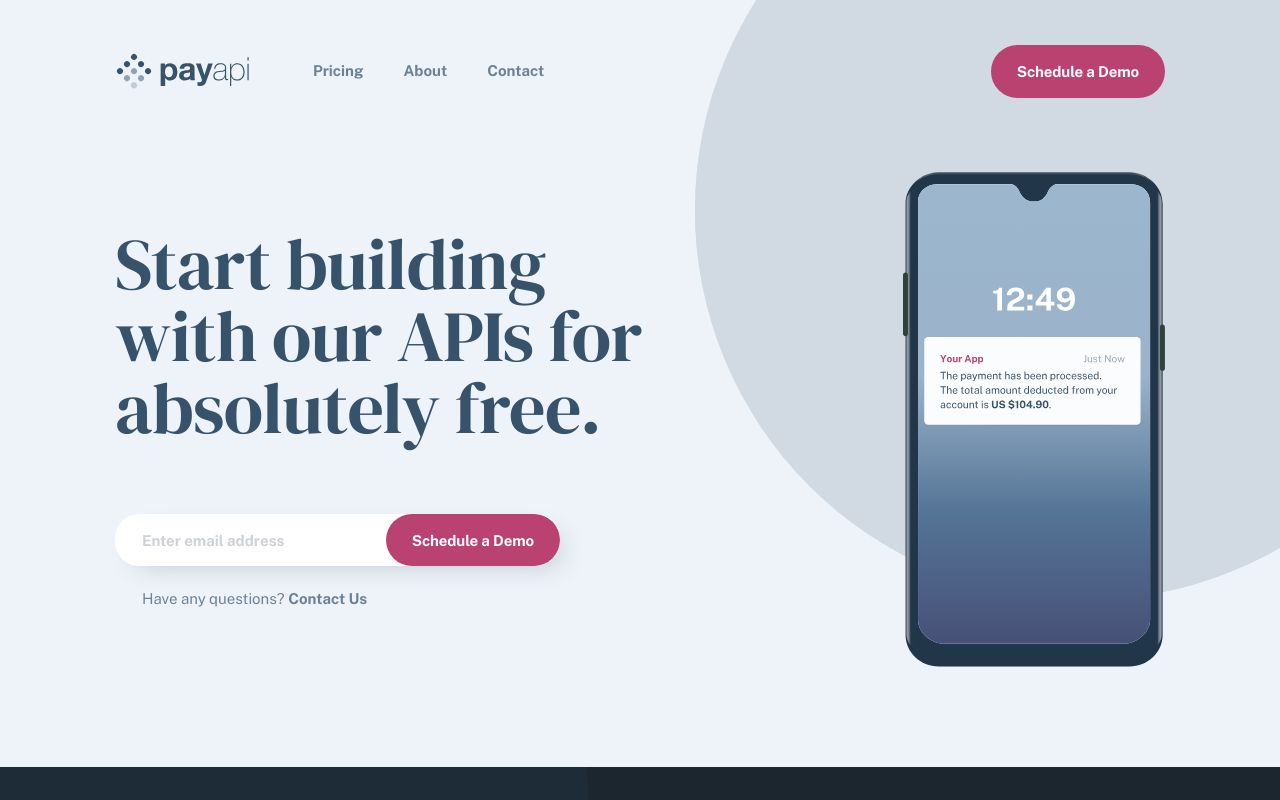
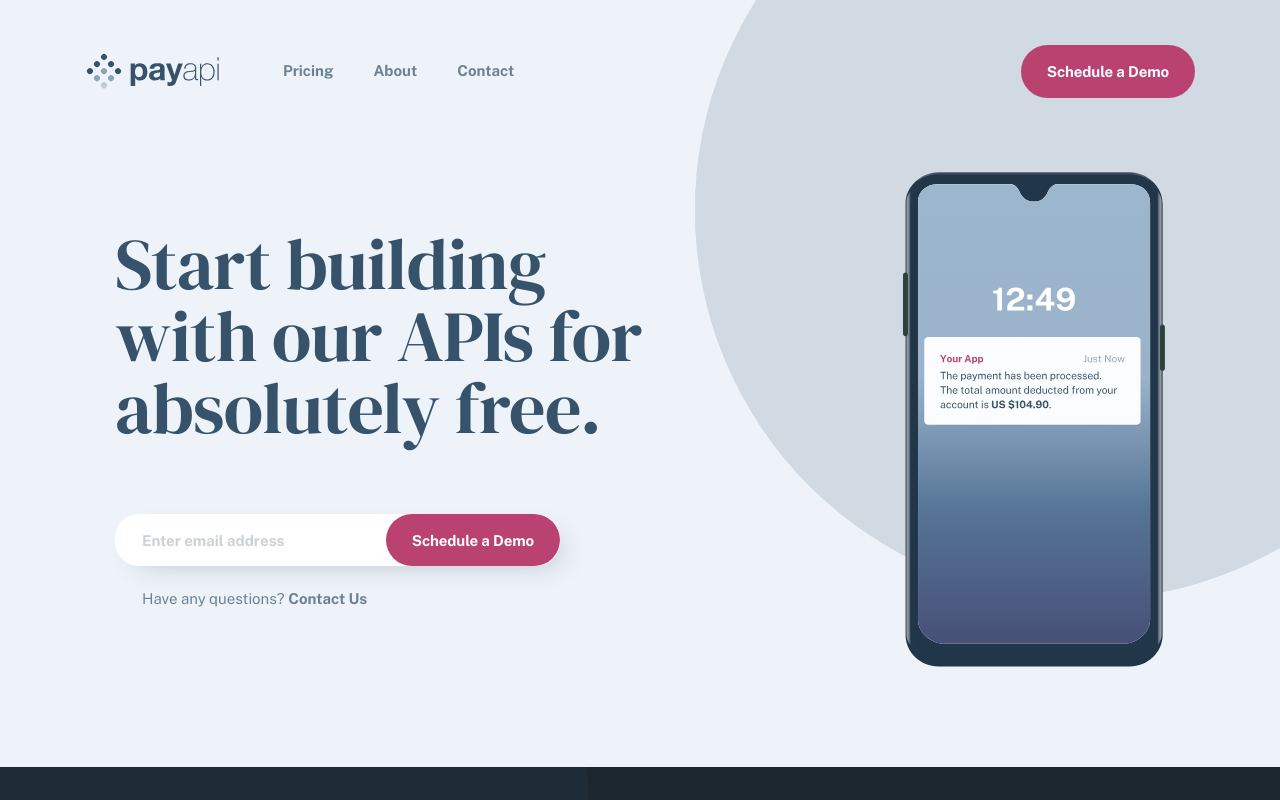
Before and after one commit to sophia-see/payapi, a Next.js app: page / in a window 1280 px wide. Shown: the top 800 px of the page. Built offline with nearby package versions, Linux system fonts and the light colour scheme.

Commit message:
adjusted navbar max width

```diff
--- a/components/Navbar.tsx
+++ b/components/Navbar.tsx
@@ -23,7 +23,7 @@ function NavLink ({children, ...props}: NavLinkProps) {
 
 export default function Navbar() {
   return (
-    <header className='flex justify-between lg:justify-start lg:gap-16 items-center pt-10 px-6 md:pt-[45px] md:px-10 lg:px-[115px] xl-1440:px-[165px]'>
+    <header className='flex justify-between lg:justify-start lg:gap-16 items-center pt-10 mx-6 md:pt-[45px] md:mx-10 lg:mx-[115px] xl:mx-auto max-w-[1110px] '>
       <Logo />
       <MobileMenu />
       <nav className='hidden md:flex gap-10'>
```
